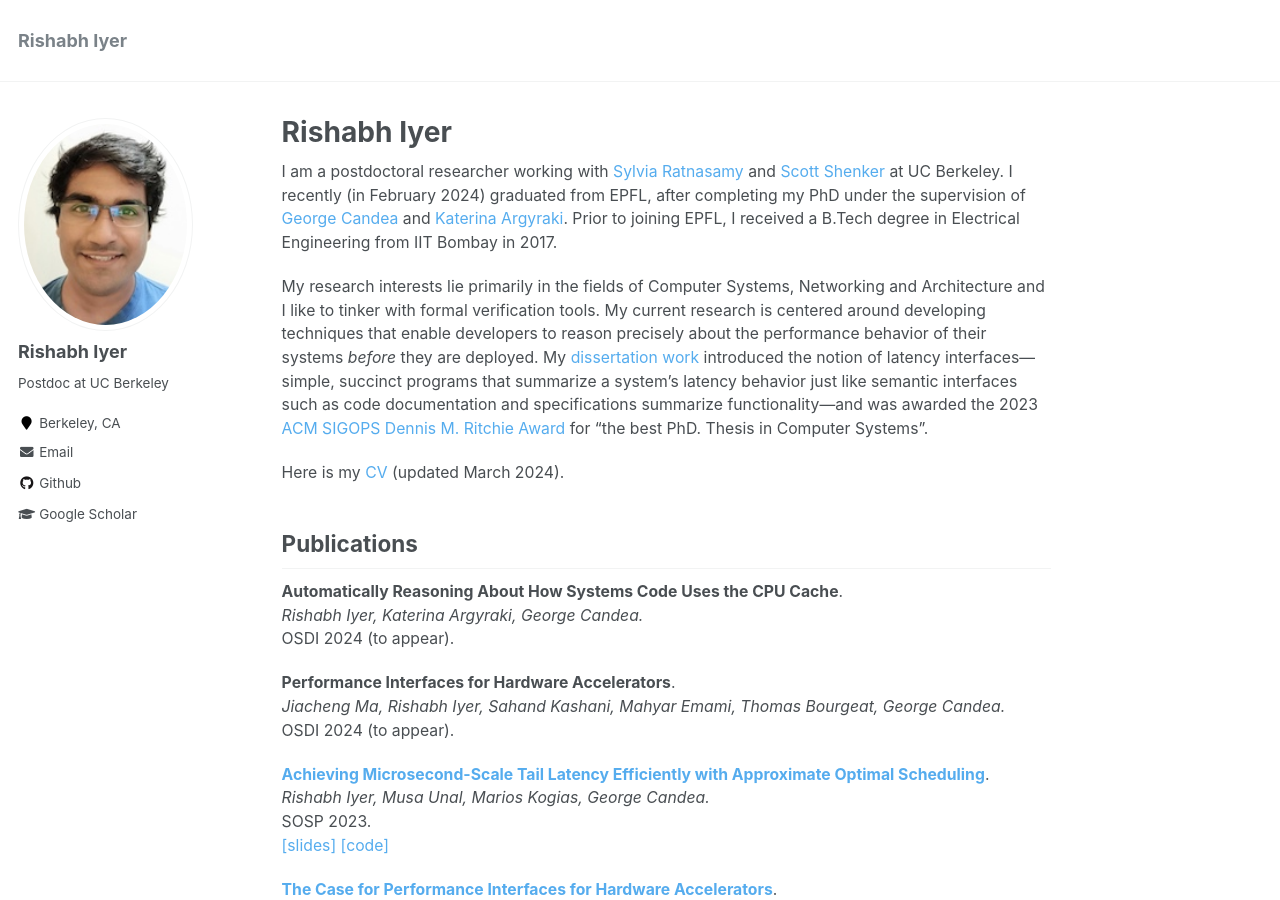
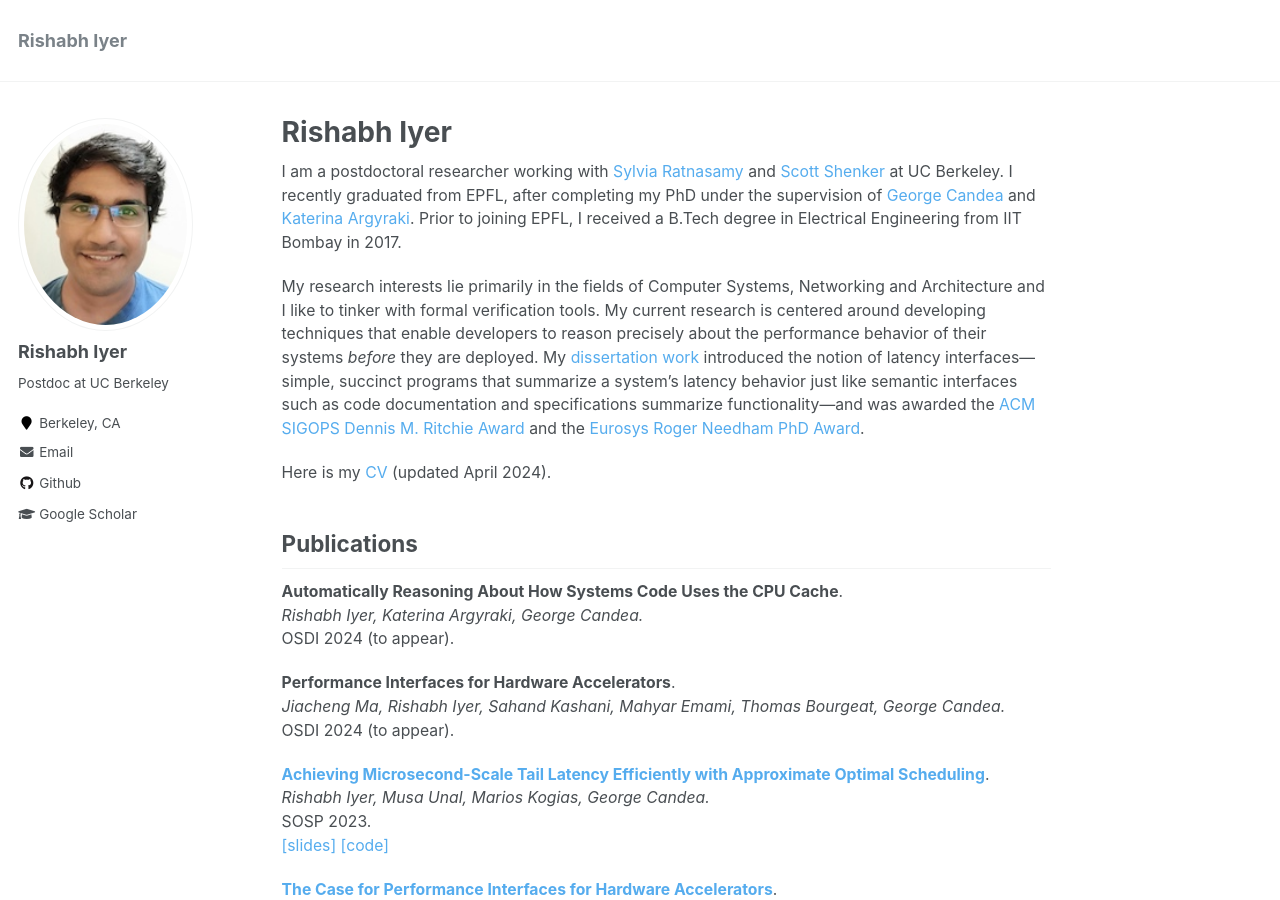
Before and after one commit to rishabh246/rishabh246.github.io, a Jekyll site: the page built from _pages/about.md, in a window 1280 px wide and 900 px high. Built offline with Jekyll 4.4.1, drawn with Linux system fonts in a browser that asks for light colours.

Commit message:
Add Roger Needham award

```diff
--- a/_pages/about.md
+++ b/_pages/about.md
@@ -8,12 +8,12 @@ redirect_from:
   - /about.html
 ---
 
-I am a postdoctoral researcher working with [Sylvia Ratnasamy](https://people.eecs.berkeley.edu/~sylvia/) and [Scott Shenker](http://www.icsi.berkeley.edu/icsi/people/shenker) at UC Berkeley. I recently (in February 2024) graduated from EPFL, after completing my PhD under the supervision of [George Candea](http://dslab.epfl.ch/people/candea/) and [Katerina Argyraki](https://people.epfl.ch/katerina.argyraki?lang=en). Prior to joining EPFL, I received a B.Tech degree in Electrical Engineering from IIT Bombay in 2017.
+I am a postdoctoral researcher working with [Sylvia Ratnasamy](https://people.eecs.berkeley.edu/~sylvia/) and [Scott Shenker](http://www.icsi.berkeley.edu/icsi/people/shenker) at UC Berkeley. I recently graduated from EPFL, after completing my PhD under the supervision of [George Candea](http://dslab.epfl.ch/people/candea/) and [Katerina Argyraki](https://people.epfl.ch/katerina.argyraki?lang=en). Prior to joining EPFL, I received a B.Tech degree in Electrical Engineering from IIT Bombay in 2017.
 
 My research interests lie primarily in the fields of Computer Systems, Networking and Architecture and I like to tinker with formal verification tools. My current research is centered around developing techniques that enable developers to reason precisely about the performance behavior of their systems _before_ they are deployed. My [dissertation work](/files/thesis.pdf) introduced the notion of latency interfaces---simple, succinct programs that summarize a system’s latency behavior just
-like semantic interfaces such as code documentation and specifications summarize functionality---and was awarded the 2023 [ACM SIGOPS Dennis M. Ritchie Award](https://www.sigops.org/awards/dmr/) for "the best PhD. Thesis in Computer Systems".
+like semantic interfaces such as code documentation and specifications summarize functionality---and was awarded the [ACM SIGOPS Dennis M. Ritchie Award](https://www.sigops.org/awards/dmr/) and the [Eurosys Roger Needham PhD Award](https://www.eurosys.org/awards/roger-needham-phd-award).
 
-Here is my [CV](/files/cv.pdf) (updated March 2024).
+Here is my [CV](/files/cv.pdf) (updated April 2024).
 
 Publications
 -------
```
Also changed, not shown: 1 other file.
